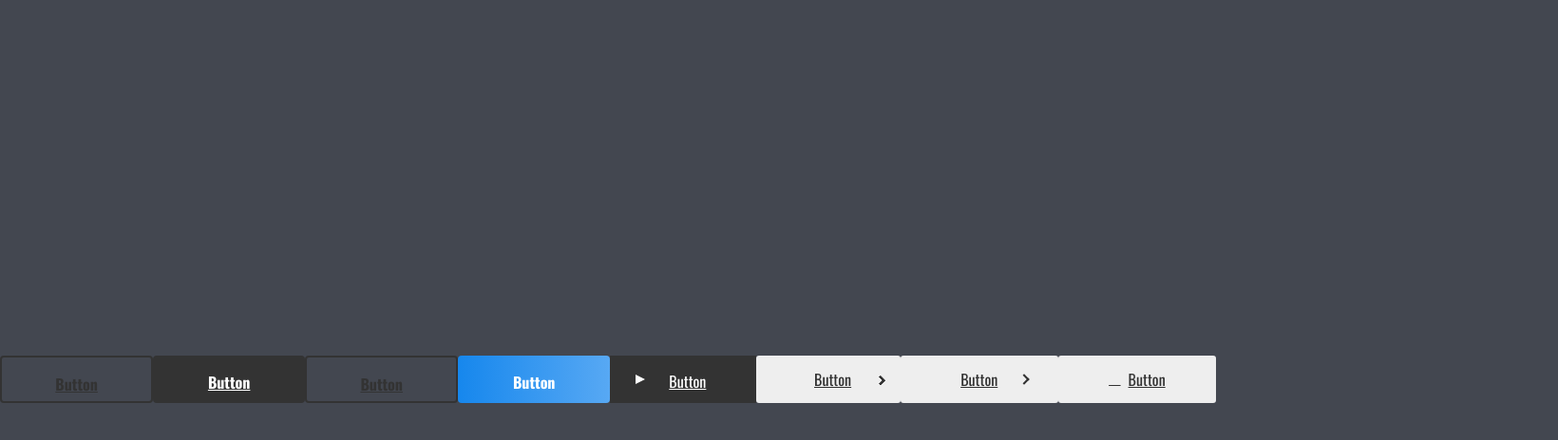
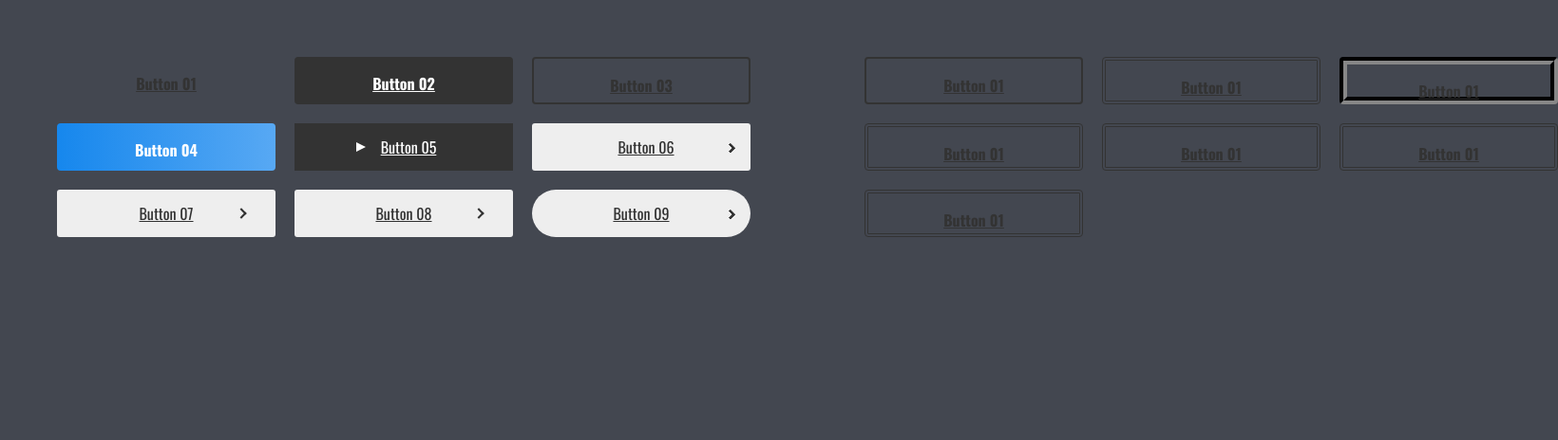
Before and after one commit to ktan514/live_css, a plain HTML site: page pages/button.html in a window 1280 px wide. Shown: the whole page at 95% size, 1640 px wide, since content can reach past the window. Drawn offline with nearby package versions, Linux system fonts and the light colour scheme.

Commit message:
ボタン追加

```diff
--- a/pages/button.html
+++ b/pages/button.html
@@ -13,14 +13,28 @@
 
 <body>
   <!-- https://dubdesign.net/download/html-css/button-design/ -->
-  <a href="#" class="btn01">Button</a>
-  <a href="#" class="btn02">Button</a>
-  <a href="#" class="btn03">Button</a>
-  <a href="#" class="btn04">Button</a>
-  <a href="#" class="btn05">Button</a>
-  <a href="#" class="btn06">Button</a>
-  <a href="#" class="btn07">Button</a>
-  <a href="#" class="btn08">Button</a>
+  <div class="wrapper">
+    <a href="#" class="btn01 btn-size">Button 01</a>
+    <a href="#" class="btn02 btn-size">Button 02</a>
+    <a href="#" class="btn03 btn-size">Button 03</a>
+    <a href="#" class="btn04 btn-size">Button 04</a>
+    <a href="#" class="btn05 btn-size">Button 05</a>
+    <a href="#" class="btn06 btn-size">Button 06</a>
+    <a href="#" class="btn07 btn-size">Button 07</a>
+    <a href="#" class="btn08 btn-size">Button 08</a>
+    <a href="#" class="btn09 btn-size">Button 09</a>
+  </div>
+
+  <div class="wrapper">
+    <a href="#" class="btn01 btn01-solid btn-size">Button 01</a>
+    <a href="#" class="btn01 btn01-double btn-size">Button 01</a>
+    <a href="#" class="btn01 btn01-groove btn-size">Button 01</a>
+    <a href="#" class="btn01 btn01-double btn-size">Button 01</a>
+    <a href="#" class="btn01 btn01-double btn-size">Button 01</a>
+    <a href="#" class="btn01 btn01-double btn-size">Button 01</a>
+    <a href="#" class="btn01 btn01-double btn-size">Button 01</a>
+  </div>
+
 </body>
 
 </html>
--- a/styles/button.css
+++ b/styles/button.css
@@ -1,9 +1,11 @@
-.btn01 {
+.btn-size {
   width: 230px;
   height: 50px;
+}
+
+
+.btn01 {
   display: block;
-  max-width: 180px;
-  border: 2px solid #333;
   font-size: 16px;
   color: #333;
   font-weight: bold;
@@ -15,15 +17,28 @@
 
 .btn01:hover {
   background-color: #333;
-  border-color: #333;
   color: #FFF;
 }
 
+.btn01-solid {
+  border: #333 solid 2px;
+}
+
+.btn01-double {
+  border: #333 double 4px;
+}
+
+.btn01-groove {
+  border: #333 groove 8px;
+}
+
+
+
+
+
+
 .btn02 {
-  width: 230px;
-  height: 50px;
   display: block;
-  max-width: 180px;
   background-color: #333;
   font-size: 16px;
   color: #FFF;
@@ -39,11 +54,8 @@
 }
 
 .btn03 {
-  width: 230px;
-  height: 50px;
   display: block;
   text-align: center;
-  max-width: 180px;
   border: 2px solid #333;
   font-size: 16px;
   color: #333;
@@ -57,8 +69,6 @@
 }
 
 .btn04 {
-  width: 230px;
-  height: 50px;
   display: inline-block;
   text-align: center;
   background: linear-gradient(90deg, rgb(22, 135, 237), rgb(153, 202, 250));
@@ -77,13 +87,10 @@
 }
 
 .btn05 {
-  width: 230px;
-  height: 50px;
   text-align: center;
   line-height: 50px;
   color: #fff;
   background: #333;
-  border: 2px solid #333;
   position: relative;
   padding: 0 0 0 10px;
 }
@@ -112,8 +119,6 @@
 }
 
 .btn06 {
-  width: 230px;
-  height: 50px;
   background: #eee;
   border-radius: 3px;
   position: relative;
@@ -151,8 +156,6 @@
 }
 
 .btn07 {
-  width: 230px;
-  height: 50px;
   background: #eee;
   border-radius: 3px;
   position: relative;
@@ -195,32 +198,77 @@
 }
 
 .btn08 {
-  width: 230px;
-  height: 50px;
   background: #eee;
   border-radius: 3px;
   position: relative;
   display: flex;
-  justify-content: center;
+  justify-content: space-around;
   align-items: center;
   margin: 0 auto;
-  max-width: 220px;
-  padding: 10px 25px;
   color: #313131;
   transition: 0.3s ease-in-out;
   font-weight: 500;
 }
 
-.btn08:before {
-  content: "\f201";
-  position: relative;
-  font-family: "Font Awesome 5 Free";
-  font-weight: 900;
-  margin-right: 8px;
-  color: #999;
+.btn08:after {
+  content: "";
+  position: absolute;
+  top: 50%;
+  bottom: 0;
+  right: 2rem;
+  font-size: 90%;
+  display: flex;
+  justify-content: center;
+  align-items: center;
+  transition: right 0.3s;
+  width: 6px;
+  height: 6px;
+  border-top: solid 2px currentColor;
+  border-right: solid 2px currentColor;
+  transform: translateY(-50%) rotate(45deg);
 }
 
 .btn08:hover {
+  background: #6bb6ff;
+  color: #FFF;
+}
+
+.btn08:hover:after {
+  right: 1.4rem;
+}
+
+.btn09 {
+  background: #eee;
+  border-radius: 50px;
+  position: relative;
+  display: flex;
+  justify-content: space-around;
+  align-items: center;
+  margin: 0 auto;
+  color: #313131;
+  transition: 0.3s ease-in-out;
+  font-weight: 500;
+}
+
+.btn09:hover {
   background: #313131;
   color: #FFF;
 }
+
+.btn09:after {
+  content: '';
+  width: 5px;
+  height: 5px;
+  border-top: 3px solid #313131;
+  border-right: 3px solid #313131;
+  border-radius: 1px;
+  transform: rotate(45deg) translateY(-50%);
+  position: absolute;
+  top: 50%;
+  right: 20px;
+  transition: 0.3s ease-in-out;
+}
+
+.btn09:hover:after {
+  border-color: #FFF;
+}
--- a/styles/main.css
+++ b/styles/main.css
@@ -10,14 +10,12 @@
 
 body {
   display: flex;
-  justify-content: center;
-  align-items: center;
-  min-height: 100vh;
   background: #434750;
 }
 
 .wrapper {
   display: grid;
   grid-template-columns: repeat(3, 1fr);
-  gap: 10px;
+  gap: 20px;
+  margin: 60px;
 }
```
